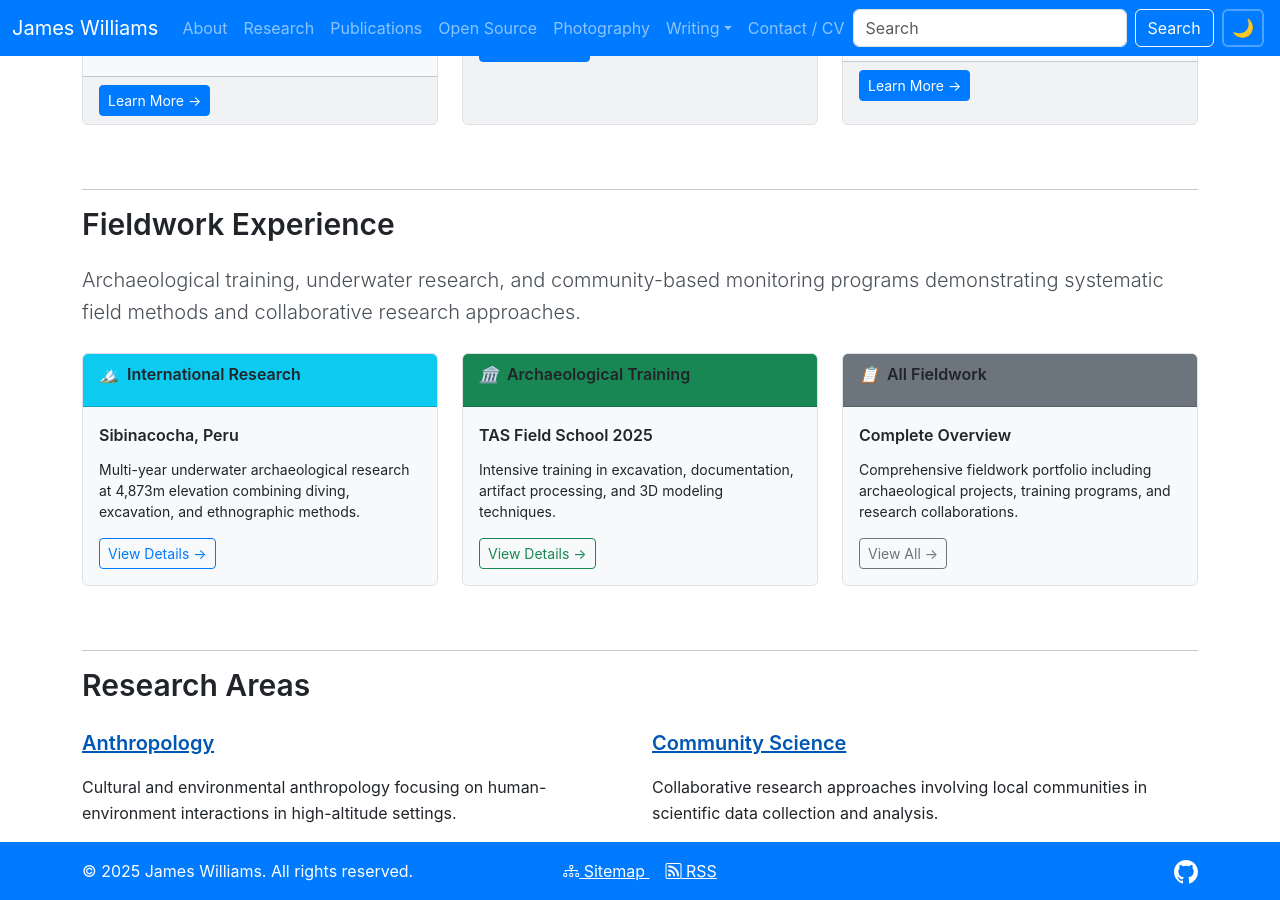
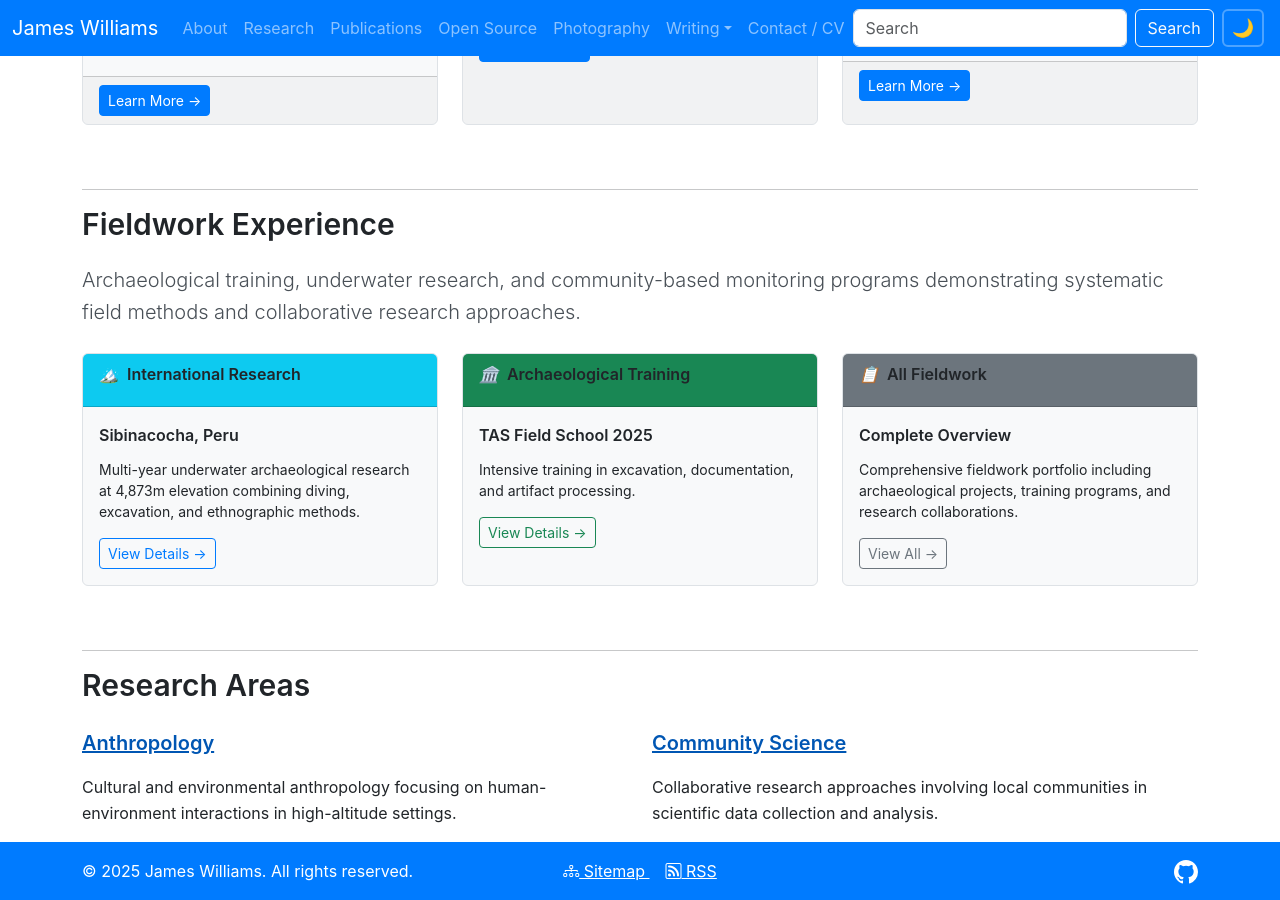
Before and after one commit to jtdub/jtdub.com, a Jekyll site: the page built from research/index.html, in a window 1280 px wide and 900 px high, scrolled down 764 px. Built offline with Jekyll 4.4.1, drawn with Linux system fonts in a browser that asks for light colours; nearby versions of some CDN libraries.

Commit message:
rm 3d modeling references

```diff
--- a/fieldwork/tas-2025/index.html
+++ b/fieldwork/tas-2025/index.html
@@ -28,7 +28,7 @@ permalink: /fieldwork/tas-2025/
                         <li><strong>Site Mapping:</strong> Systematic archaeological site mapping and feature identification</li>
                         <li><strong>Stratigraphic Recording:</strong> Detailed documentation of archaeological layers and contexts</li>
                         <li><strong>Artifact Processing:</strong> Cleaning, cataloging, and initial analysis of recovered materials</li>
-                        <li><strong>Digital Documentation:</strong> 3D modeling and photogrammetric recording</li>
+                        <li><strong>Digital Documentation:</strong> Photogrammetric recording</li>
                     </ul>
 
                     <h4>Learning Outcomes</h4>
--- a/research/index.html
+++ b/research/index.html
@@ -131,7 +131,7 @@ permalink: /research/
                         </div>
                         <div class="card-body">
                             <h6>TAS Field School 2025</h6>
-                            <p class="small">Intensive training in excavation, documentation, artifact processing, and 3D modeling techniques.</p>
+                            <p class="small">Intensive training in excavation, documentation, and artifact processing.</p>
                             <a href="/fieldwork/tas-2025/" class="btn btn-outline-success btn-sm">View Details →</a>
                         </div>
                     </div>
```
